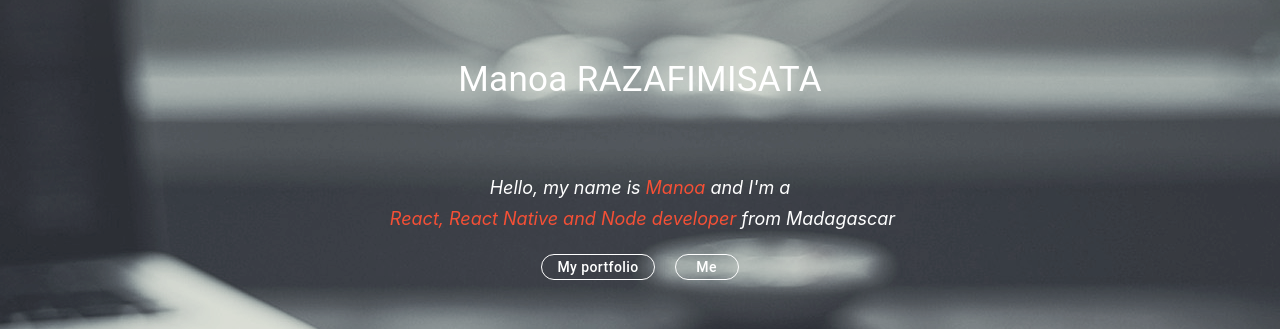
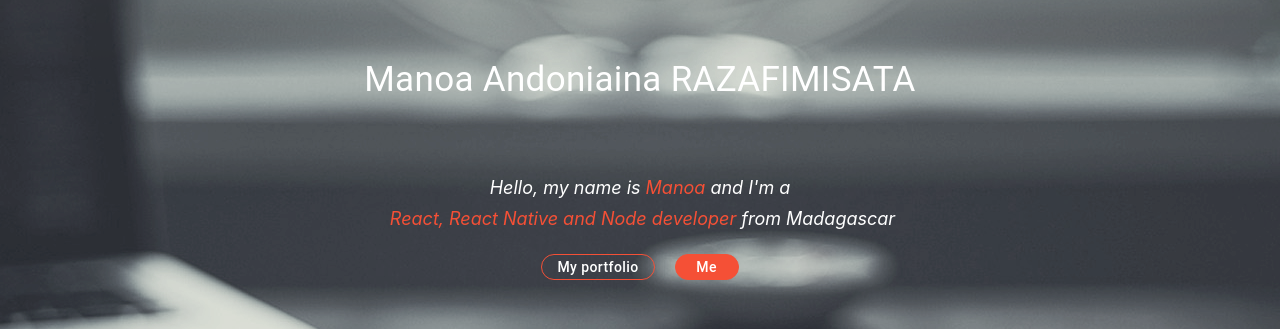
Before and after one commit to RAZManou/Lem-Portfolio, a Next.js app: page / in a window 1280 px wide. Shown: the part 328-657 px from the top of the page. Built offline with nearby package versions, Linux system fonts and the light colour scheme.

Commit message:
index add navigation to buttons

```diff
--- a/pages/index.tsx
+++ b/pages/index.tsx
@@ -9,13 +9,16 @@ import {
 import Layout from '../components/layout/layout';
 import { useTranslation } from 'react-i18next';
 import THEMES from '../constants/themes';
-import { NAME, FIRSTNAME } from '../constants/personalInfos';
+import { NAME, FIRSTNAME, SECOND_FIRSTNAME } from '../constants/personalInfos';
 import RoundButton from '../components/buttons/RoundButton';
+import { useRouter } from 'next/router';
+import { ROUTES } from '../constants/routes';
 
 const duration = 1000;
 
 const Home = () => {
   const { t } = useTranslation();
+  const router = useRouter();
 
   const [opacityTitle, setOpacityTitle] = useState(0);
   const [opacityName, setOpacityName] = useState(0);
@@ -95,6 +98,14 @@ const Home = () => {
     }, duration * 2);
   }, []);
 
+  const handleNavigateToAboutMe = () => {
+    router.push(ROUTES.ABOUT);
+  };
+
+  const handleNavigateToCareer = () => {
+    router.push(ROUTES.CAREER);
+  };
+
   return (
     <Layout>
       <Box className={classes.container}>
@@ -102,7 +113,7 @@ const Home = () => {
           {t('home.job.title')}
         </Typography>
         <Typography className={classes.fullName}>
-          {`${FIRSTNAME} ${NAME}`}
+          {`${FIRSTNAME} ${SECOND_FIRSTNAME} ${NAME}`}
         </Typography>
         <Box className={classes.introContainer}>
           <Box className={classes.intro1And2}>
@@ -117,8 +128,21 @@ const Home = () => {
           </Box>
         </Box>
         <Box className={classes.buttonsContainer}>
-          <RoundButton text="My portfolio" />
-          <RoundButton text="Me" />
+          <RoundButton
+            text="My portfolio"
+            buttonStyle={{
+              borderColor: THEMES.dark.primary,
+            }}
+            onClick={handleNavigateToCareer}
+          />
+          <RoundButton
+            text="Me"
+            buttonStyle={{
+              borderColor: THEMES.dark.primary,
+              backgroundColor: THEMES.dark.primary,
+            }}
+            onClick={handleNavigateToAboutMe}
+          />
         </Box>
       </Box>
     </Layout>
```
